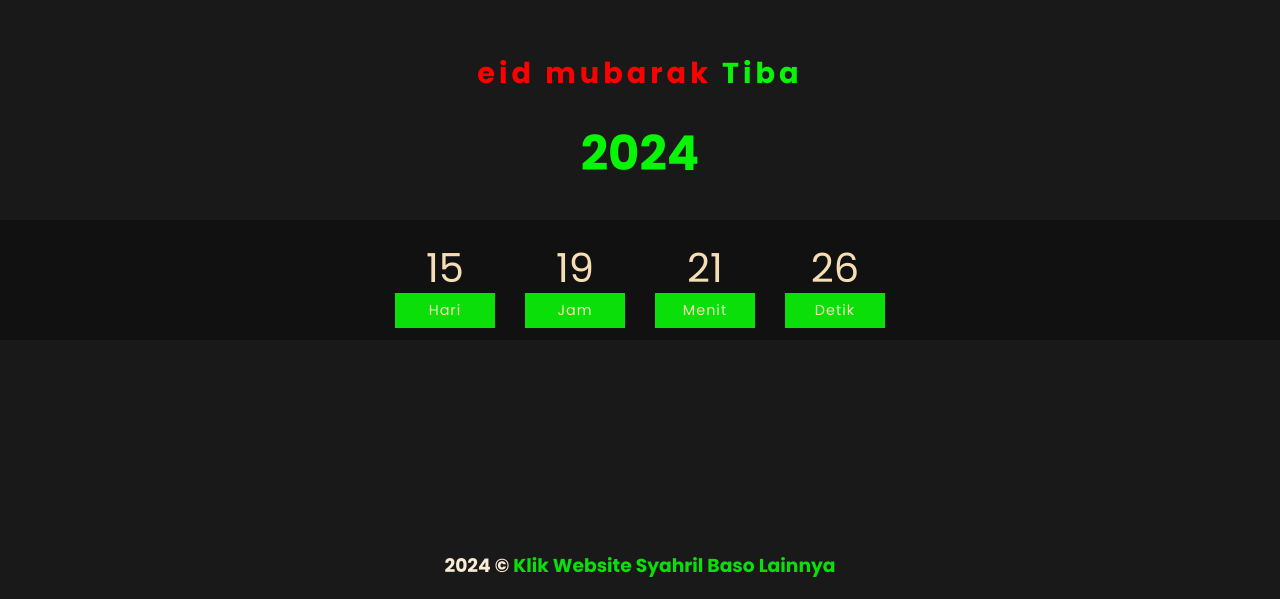
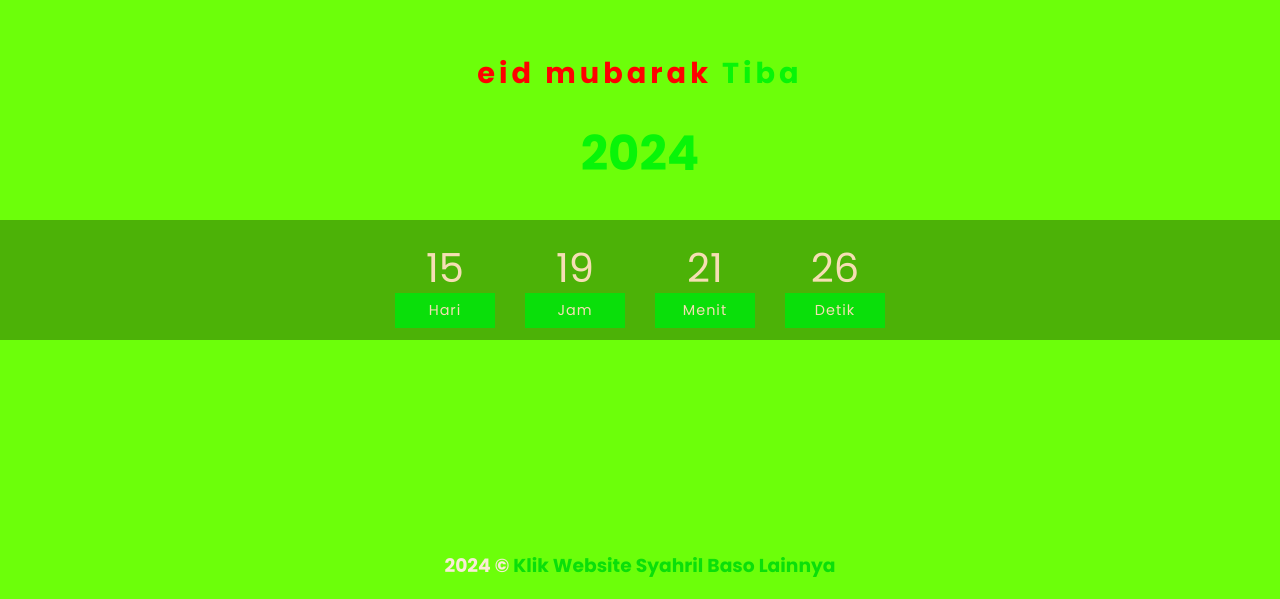
Before and after one commit to syahrilbaso/hitung-mundur-ramadhan-2026, a plain HTML site: page index.html in a window 1280 px wide. Shown: the part 201-800 px from the top of the page. Drawn offline with Linux system fonts and the light colour scheme.

Commit message:
Update style.css

```diff
--- a/style.css
+++ b/style.css
@@ -9,7 +9,7 @@ body {
     height: 100vh;
     justify-content: center;
     font-family: 'Poppins', sans-serif;
-    background: #191919;
+    background: rgb(108, 255, 10);
     overflow: hidden;
 }
 
```
